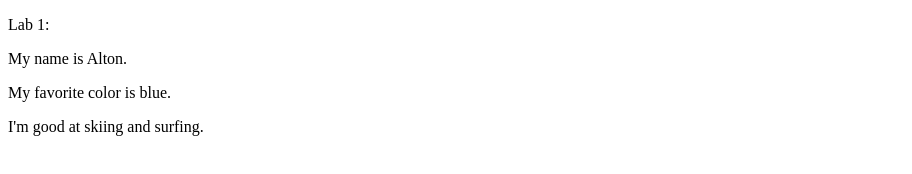
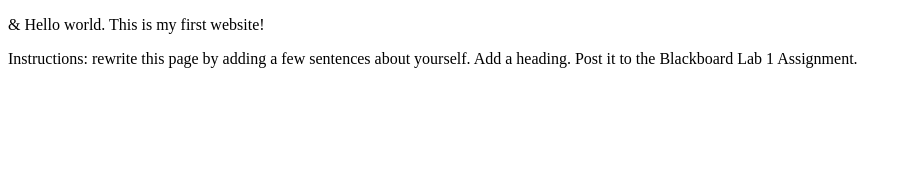
Before and after one commit to AltLip/webdevlab_1, a plain HTML site: page index.html in a window 1280 px wide. Shown: the whole page, without its empty margins (0-912 px from the left). Drawn offline with Linux system fonts and the light colour scheme.

Commit message:
prepping for comparison

```diff
--- a/index.html
+++ b/index.html
@@ -5,9 +5,7 @@
   <title>ITMD-361 Internet Technologies and Web Design</title>
 </head>
 <body>
-  <p>Lab 1:</p>
-  <p>My name is Alton.</p>
-  <p>My favorite color is blue.</p>
-  <p>I'm good at skiing and surfing.</p>
+  <p>&amp; Hello world. This is my first website!</p>
+  <p>Instructions: rewrite this page by adding a few sentences about yourself. Add a heading. Post it to the Blackboard Lab 1 Assignment.</p>
 </body>
 </html>
```
